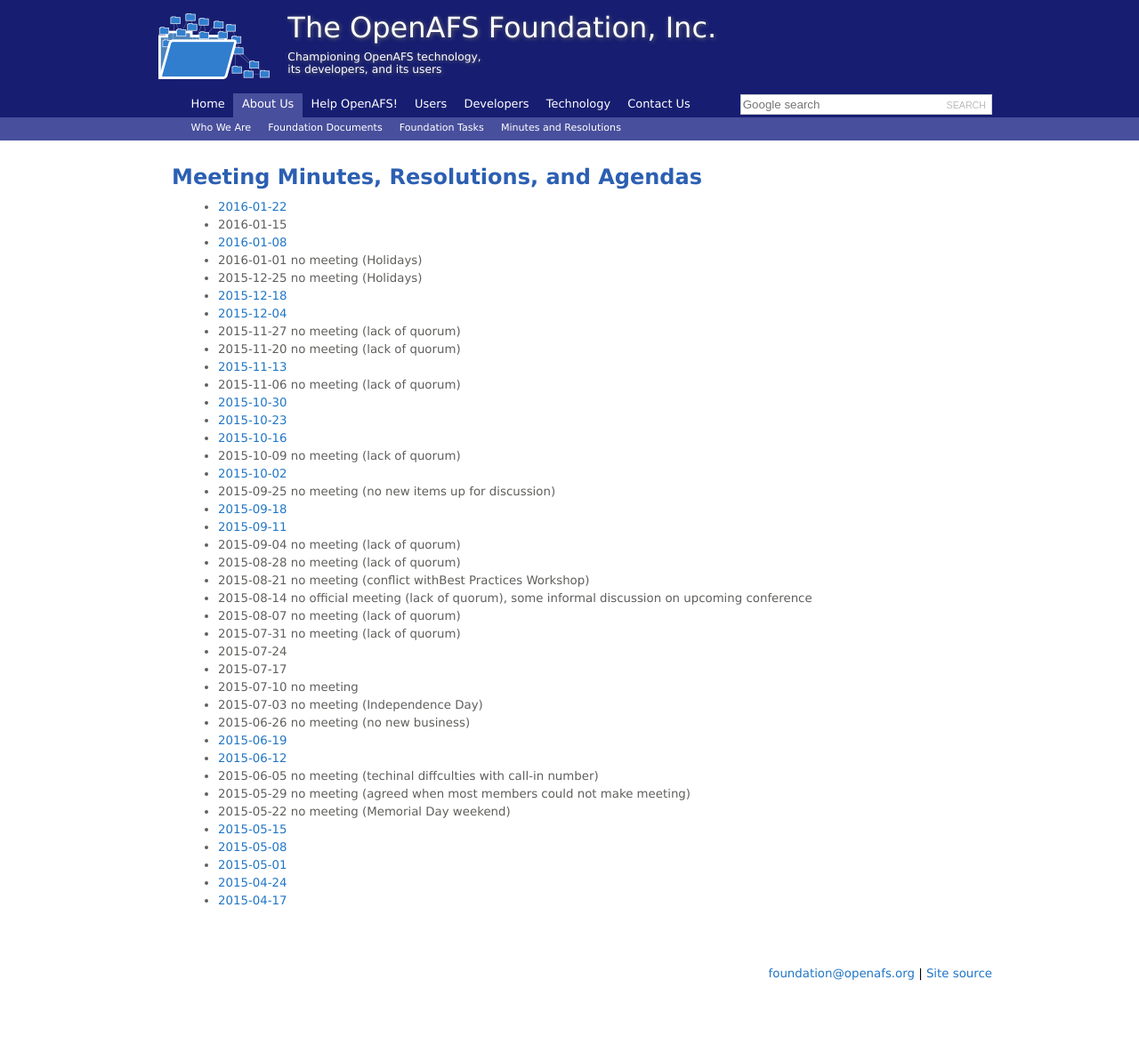
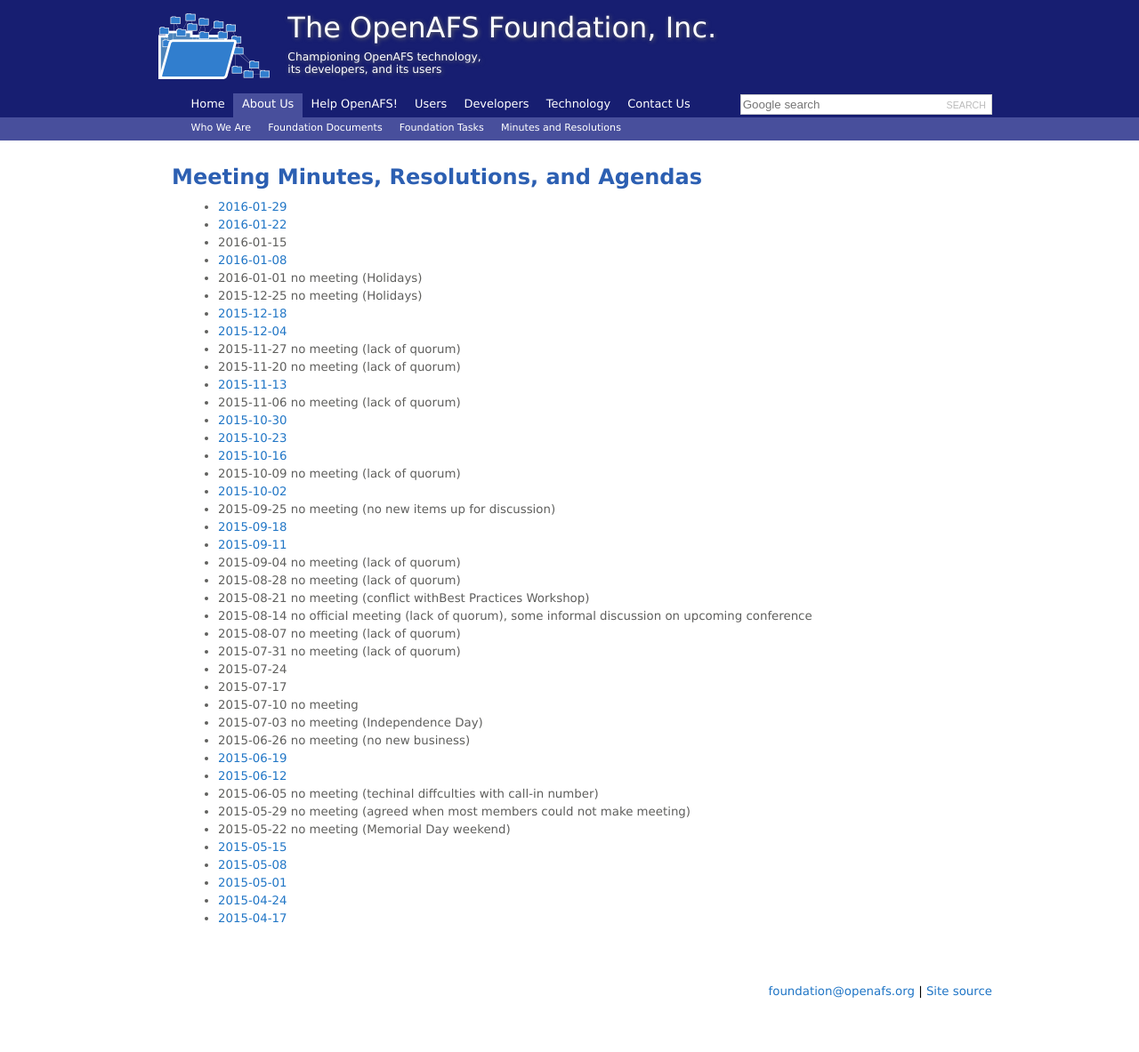
Before and after one commit to openafsfoundation/openafsfoundation.org, a Jekyll site: the page built from about/minutes/index.md, in a window 1280 px wide. Shown: the whole page at 89% size. Built offline with Jekyll 4.4.1, drawn with Linux system fonts in a browser that asks for light colours.

Commit message:
Update index.md

```diff
--- a/about/minutes/index.md
+++ b/about/minutes/index.md
@@ -5,6 +5,7 @@
 
 ## Meeting Minutes, Resolutions, and Agendas ##
 
+* [2016-01-29]({{site.github.url}}/about/minutes/2016-01-29/)
 * [2016-01-22]({{site.github.url}}/about/minutes/2016-01-22/)
 * 2016-01-15
 * [2016-01-08]({{site.github.url}}/about/minutes/2016-01-08/)
```
